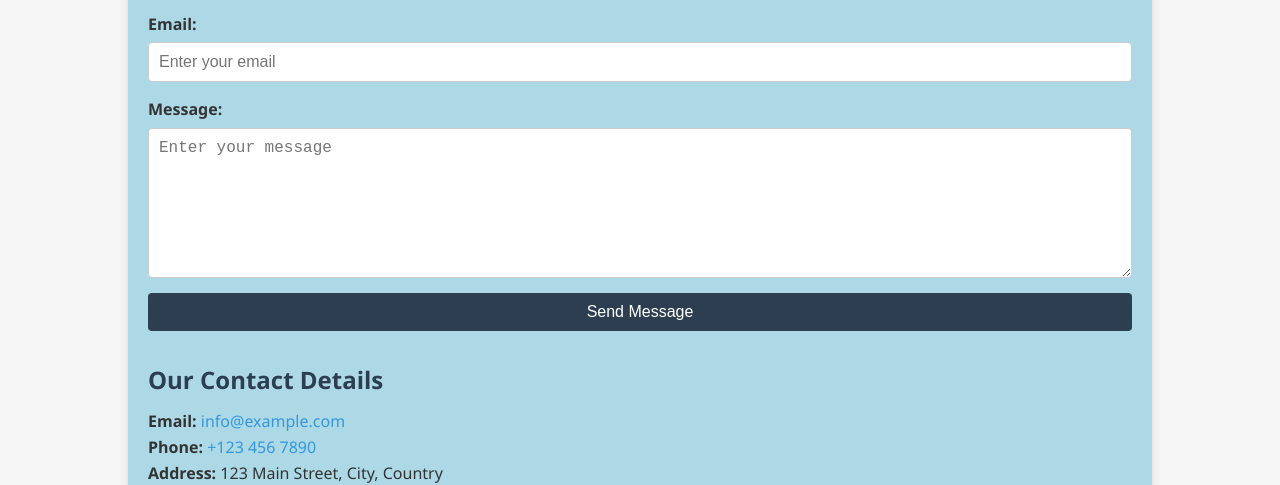
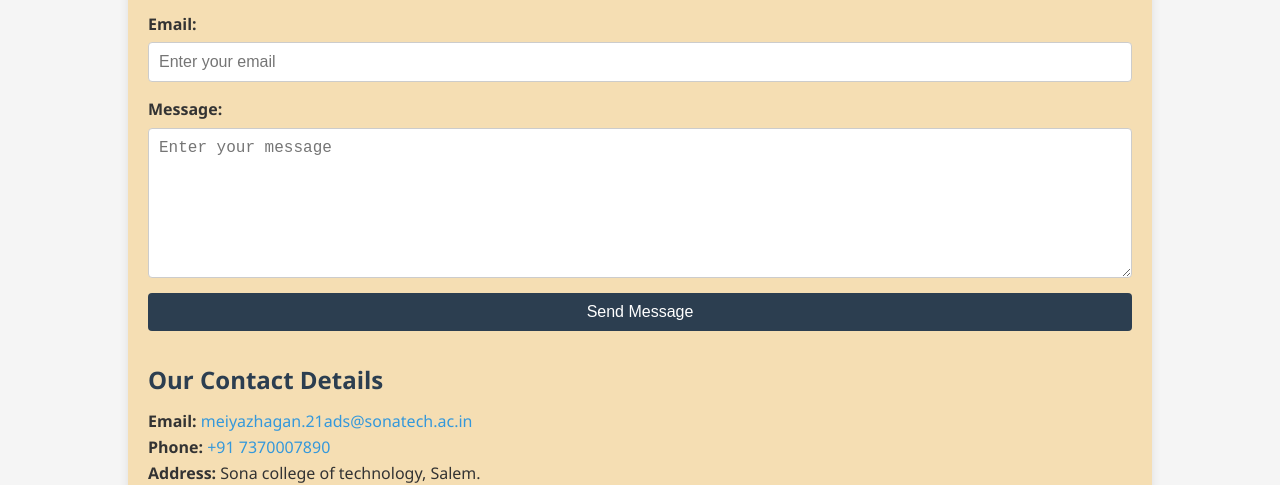
Before and after one commit to MeiyazhaganBK/GenSpark-frontend, a plain HTML site: page contact.html in a window 1280 px wide. Shown: the part 315-800 px from the top of the page. Drawn offline with Linux system fonts and the light colour scheme.

Commit message:
Update contact.html

```diff
--- a/contact.html
+++ b/contact.html
@@ -125,7 +125,7 @@
     </nav>
 
     <!-- Contact Page Content -->
-<div style="width: 80%; margin: 50px auto; background-color: lightblue; padding: 20px; box-shadow: 0 0 10px rgba(0, 0, 0, 0.1); border-radius: 8px;">
+<div style="width: 80%; margin: 50px auto; background-color: wheat; padding: 20px; box-shadow: 0 0 10px rgba(0, 0, 0, 0.1); border-radius: 8px;">
     <h1 style="text-align: center; color: #2c3e50; margin-bottom: 20px;">Contact Us</h1>
 
     <!-- Contact Form -->
@@ -145,9 +145,9 @@
     <!-- Contact Information -->
     <div style="margin-top: 30px;">
         <h2 style="color: #2c3e50; margin-bottom: 10px;">Our Contact Details</h2>
-        <p><strong>Email:</strong> <a href="mailto:info@example.com" style="color: #3498db; text-decoration: none;">info@example.com</a></p>
-        <p><strong>Phone:</strong> <a href="tel:+1234567890" style="color: #3498db; text-decoration: none;">+123 456 7890</a></p>
-        <p><strong>Address:</strong> 123 Main Street, City, Country</p>
+        <p><strong>Email:</strong> <a href="mailto:meiyazhagan.21ads@sonatech.ac.in" style="color: #3498db; text-decoration: none;">meiyazhagan.21ads@sonatech.ac.in</a></p>
+        <p><strong>Phone:</strong> <a href="tel:7370007890" style="color: #3498db; text-decoration: none;">+91 7370007890</a></p>
+        <p><strong>Address:</strong> Sona college of technology, Salem.</p>
     </div>
 </div>
 
```
